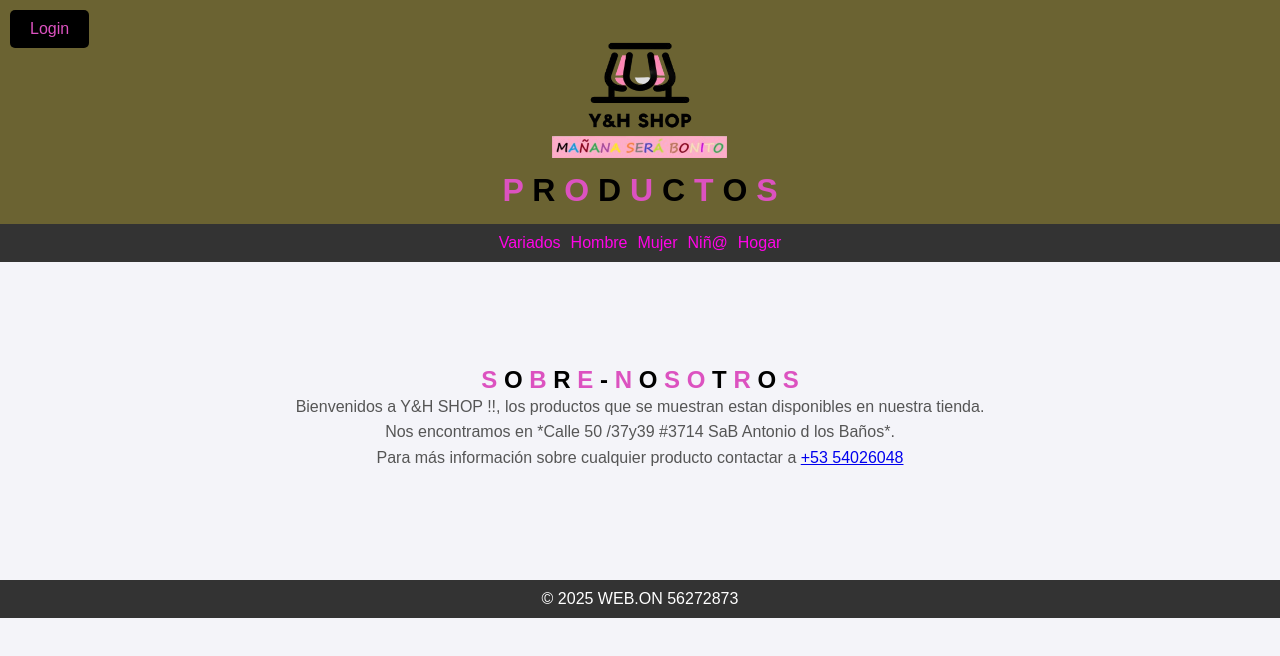
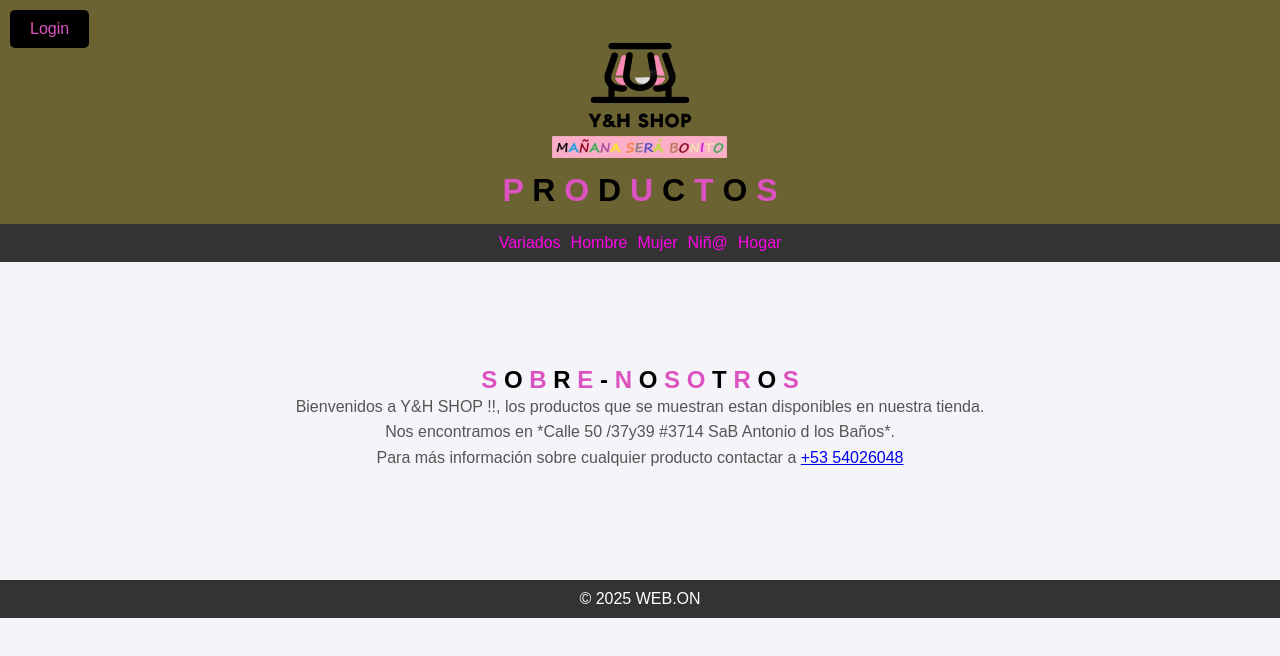
Before and after one commit to Yosva1234/Y-_Hshop, a website: page public/hogar.html in a window 1280 px wide. Drawn offline with Linux system fonts and the light colour scheme; no server answers.

Commit message:
quitar numero de tel

```diff
--- a/public/hogar.html
+++ b/public/hogar.html
@@ -72,7 +72,7 @@
   </main>
 
   <footer>
-    <p>&copy; 2025 WEB.ON 56272873</p>
+    <p>&copy; 2025 WEB.ON</p>
   </footer>
 
   <script src="hogar.js"></script>
```
Also changed, not shown: public/hombre.html (+1 -1 lines), public/index.html (+1 -1 lines), public/mujer.html (+1 -1 lines), public/nino.html (+1 -1 lines).
